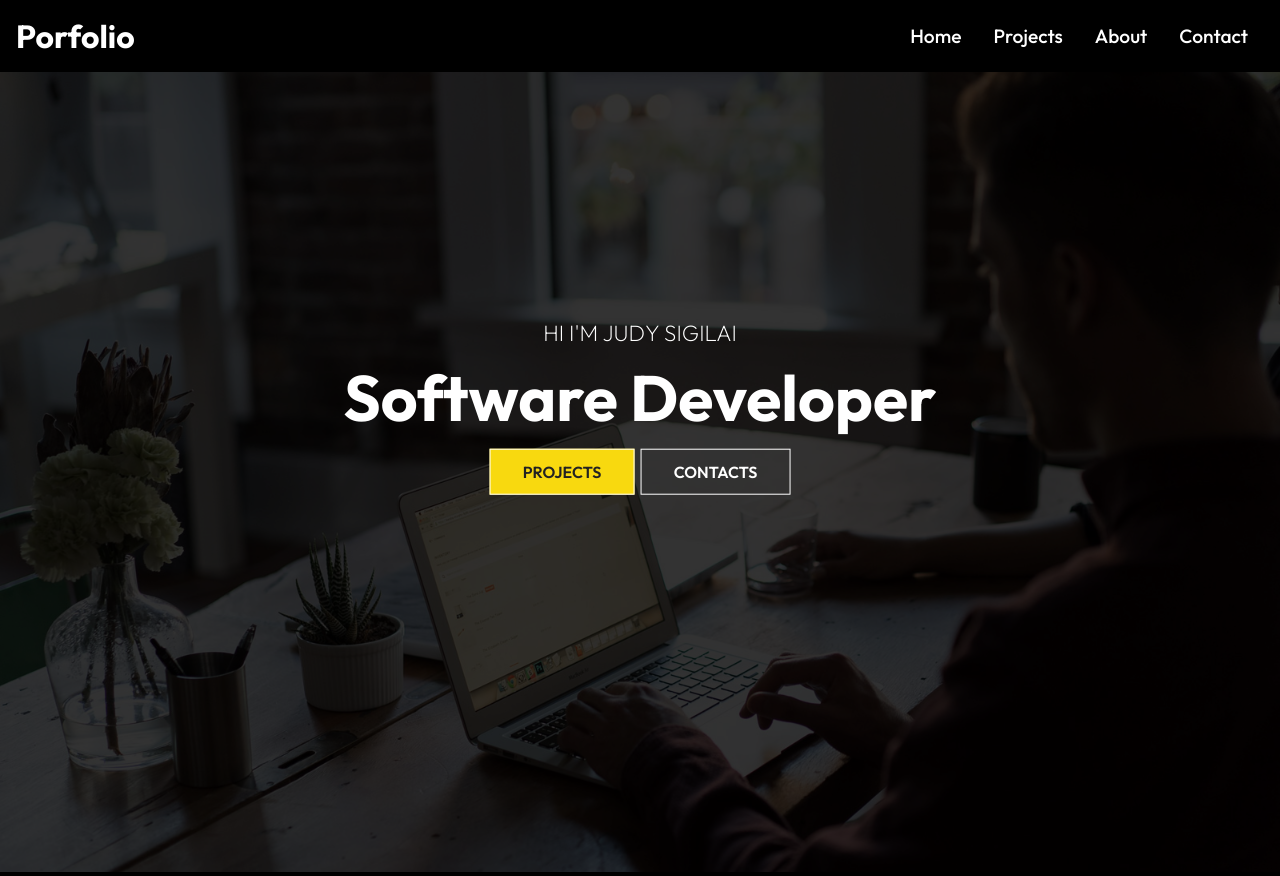
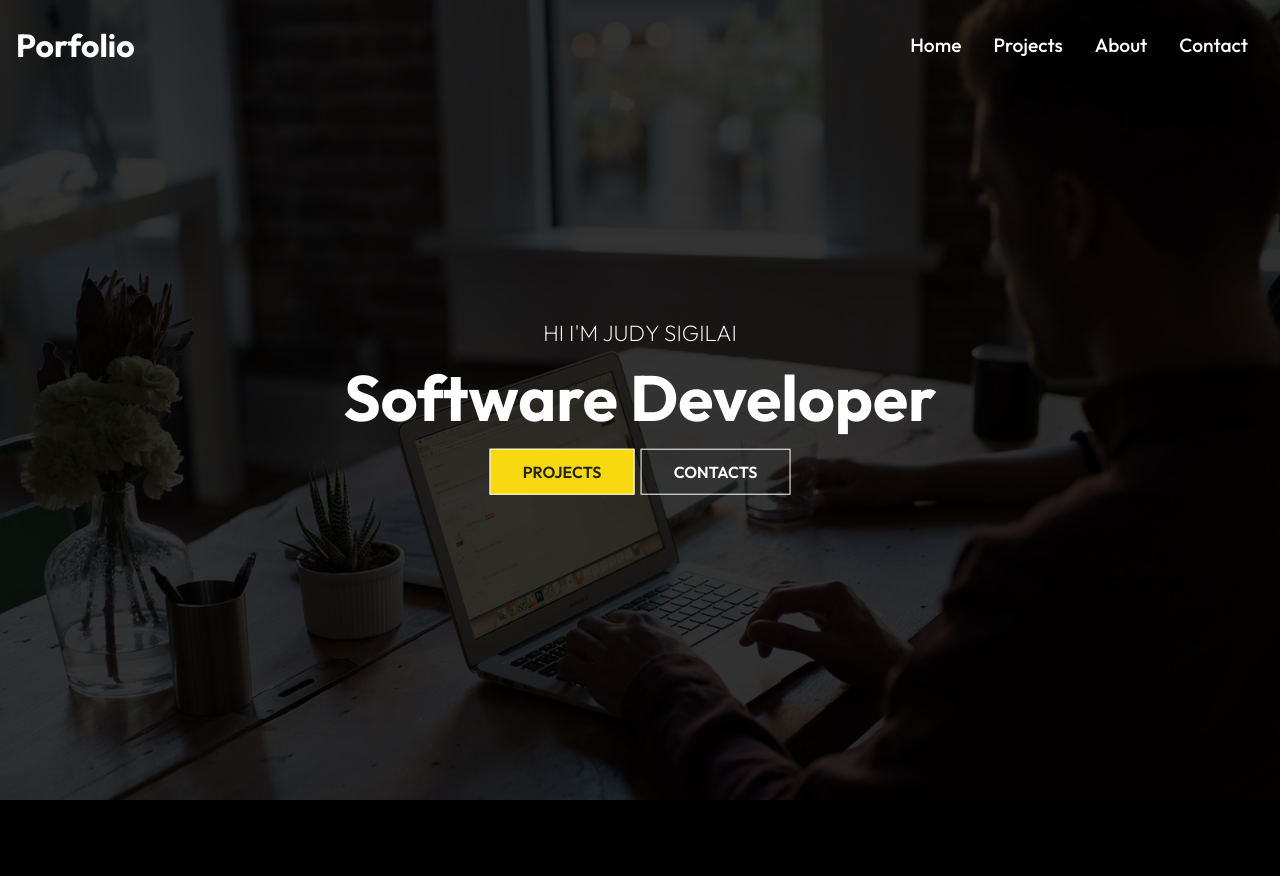
Before and after one commit to judy-chelangat/react-portfolio, a React (Create React App) app: page / in a window 1280 px wide. After the commit the page ends 804 px from the top, so only its background shows below. Built offline with nearby package versions, Linux system fonts and the light colour scheme.

Commit message:
added a fixed position to the header

```diff
--- a/src/components/Navbar.css
+++ b/src/components/Navbar.css
@@ -3,6 +3,14 @@
     justify-content: space-between;
     align-items: center;
     padding: 1rem;
+    position: fixed;
+    width: 100%;
+    height: 90px;
+    z-index: 10 ;
+}
+.header-bg{
+    background-color: rgba(0,0,0,0.85);
+    transition: 0.5s;
 }
 .nav-menu{
     display: flex;
```
